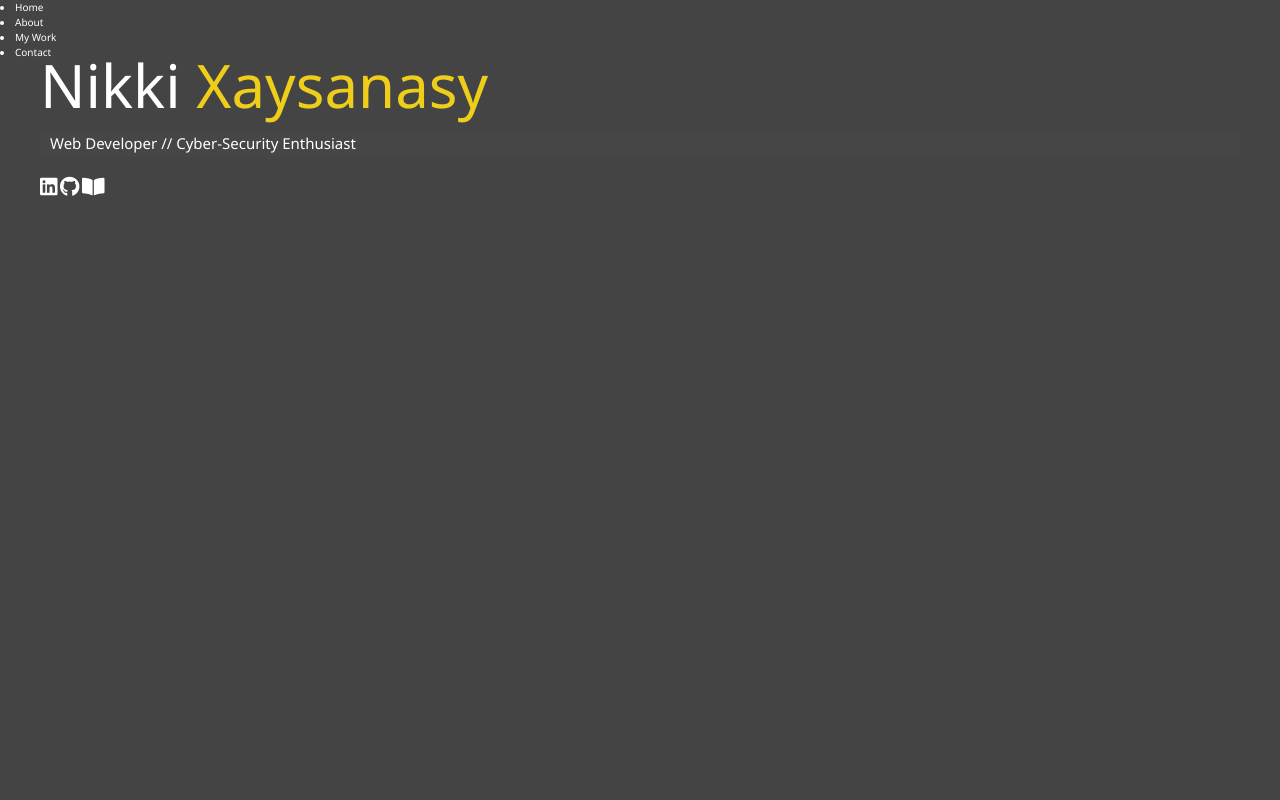
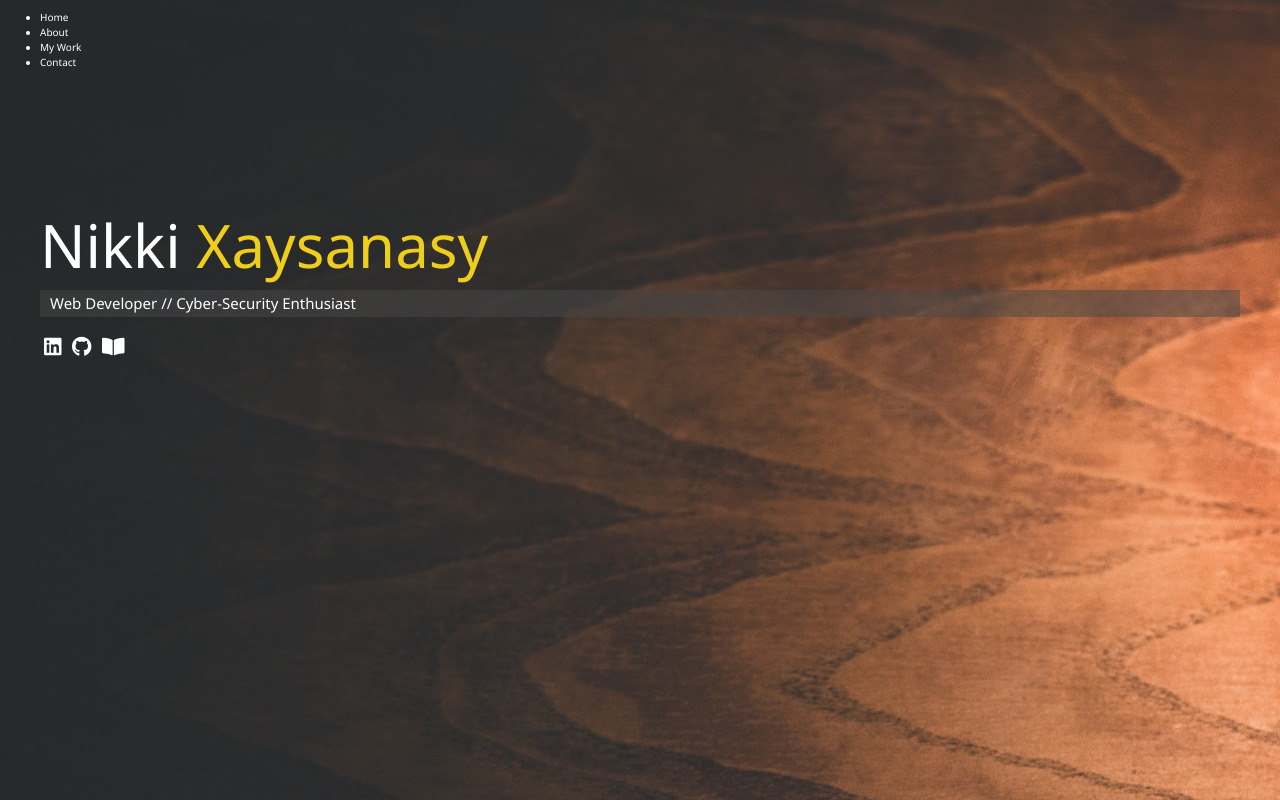
Before and after one commit to DjKniteX/portfoliov2, a website: page dist/index.html in a window 1280 px wide. Drawn offline with Linux system fonts and the light colour scheme.

Commit message:
finished video 1: added images

```diff
--- a/scss/main.scss
+++ b/scss/main.scss
@@ -1,5 +1,21 @@
 $primary-color: #444;
 $secondary-color: #EECE1A;
+$show-home-image: true;
+$home-image: url('../img/lightBulb.jpg');
+$background-opacity: 0.9;
+
+@mixin easeOut {
+    transition: all 0.5s ease-out;
+}
+
+@mixin background {
+        &#bg-img {
+            background: $home-image;
+            background-attachment: fixed;
+            background-size: cover;
+
+    }
+}
 
 html {
     font-size: 10px;
@@ -10,7 +26,8 @@ html {
 }
 
 body {
-    background: $primary-color;
+    @include background;
+    background-image: $home-image;
     color: #fff;
     height: 100%;
     margin: 0;
@@ -59,6 +76,18 @@ main {
 
         a {
             padding: 0.4rem;
+            &:hover {
+                color: $secondary-color;
+                @include easeOut();
+            }
+        }
+    }
+
+
+    &#home {
+        overflow: hidden;
+        h1 {
+            margin-top: 20vh;
         }
     }
 }
```
Also changed, not shown: dist/css/main.css, dist/img/lightBulb.jpg (added), dist/index.html, 1 other file.
